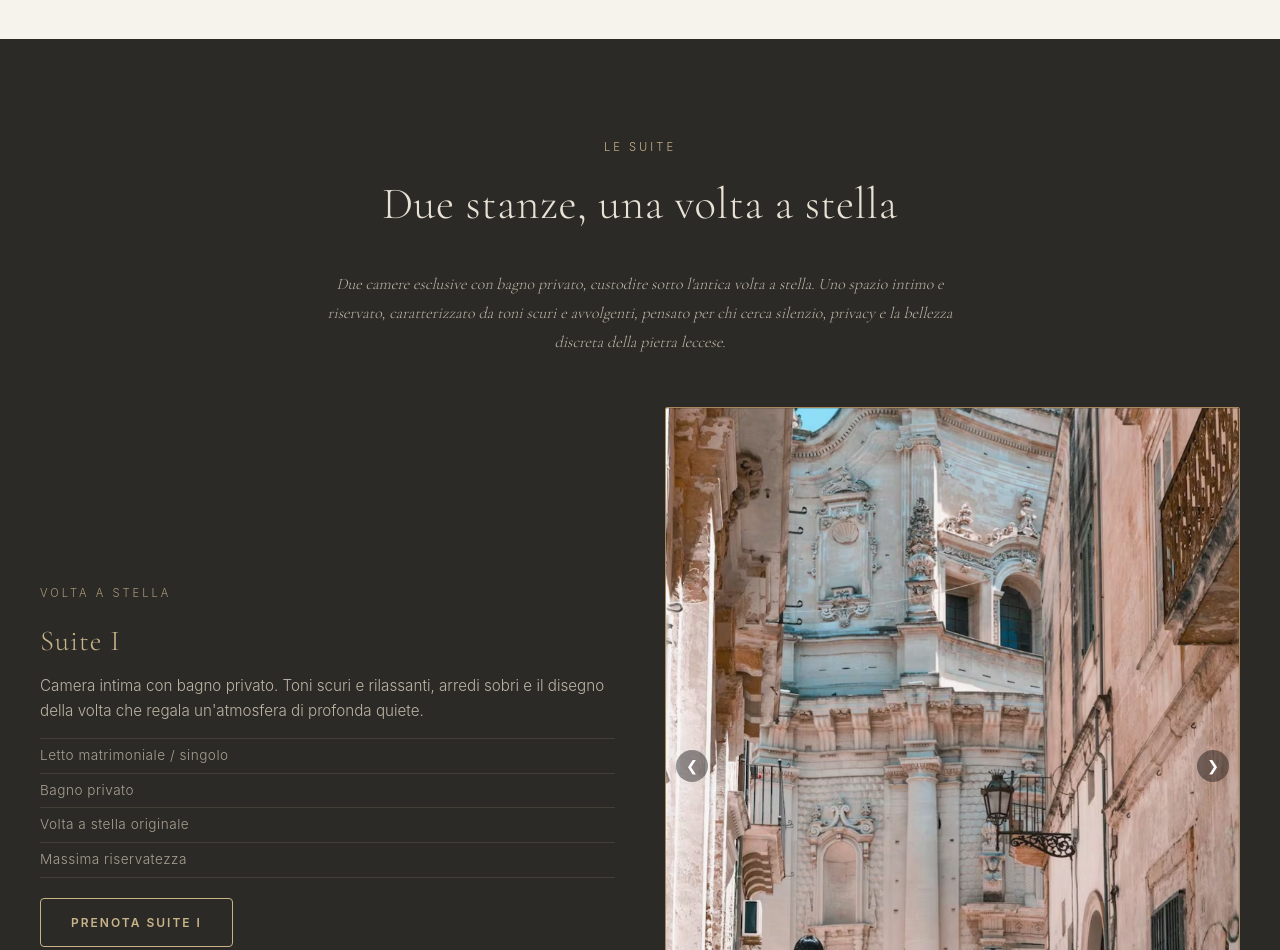
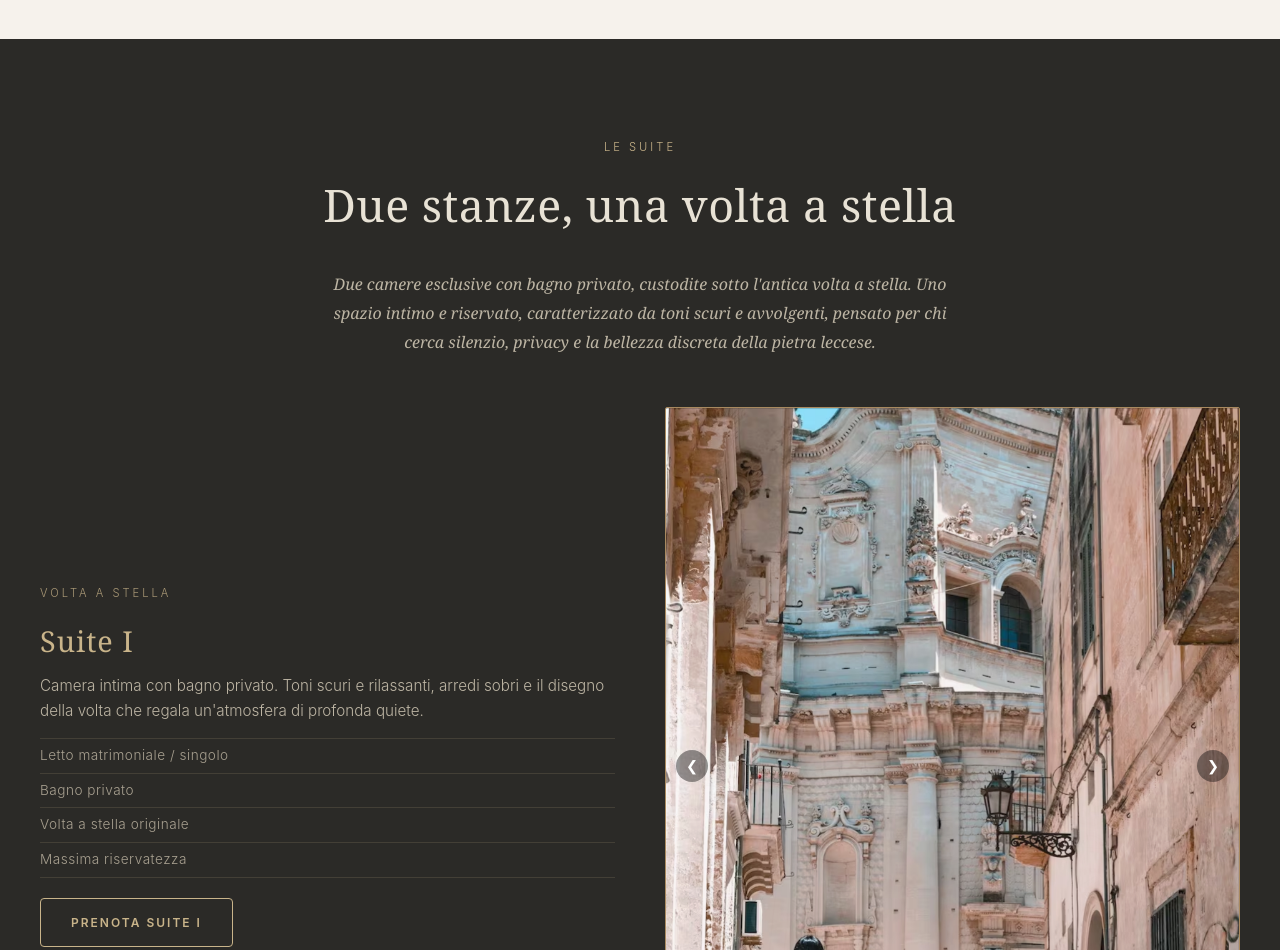
Before and after one commit to vividomus/sitocasalecce, a plain HTML site: page index.html in a window 1280 px wide. Shown: the part 1660-2610 px from the top of the page. Drawn offline with nearby package versions, Linux system fonts and the light colour scheme.

Commit message:
Add files via upload

```diff
--- a/index.html
+++ b/index.html
@@ -37,7 +37,11 @@
     line-height:1.6;
     font-weight:300;
   }
-  h1,h2,h3,h4{font-family:"Cormorant Garamond",Georgia,serif;font-weight:400;letter-spacing:.5px}
+  h1,h2,h3,h4{
+    font-family:Georgia, Cambria,"Times New Roman",Times,serif;
+    font-weight:400;
+    letter-spacing:.5px;
+  }
   a{color:inherit;text-decoration:none}
   img{max-width:100%;display:block}
 
@@ -50,7 +54,10 @@
     border-bottom:1px solid var(--line);
     gap: 20px;
   }
-  .logo{font-family:"Cormorant Garamond",Georgia,serif;font-size:1.4rem;letter-spacing:2px;text-transform:uppercase;white-space:nowrap;}
+  .logo{
+    font-family:Georgia, Cambria,"Times New Roman",Times,serif;
+    font-size:1.4rem;letter-spacing:2px;text-transform:uppercase;white-space:nowrap;
+  }
   .logo span{color:var(--gold)}
 
   nav ul{display:flex;gap:24px;list-style:none;align-items:center;}
@@ -215,7 +222,7 @@
   .suites-intro{
     max-width:650px;margin:0 auto 50px;text-align:center;
     font-size:1rem;line-height:1.8;color:#bdb5a4;font-style:italic;
-    font-family:"Cormorant Garamond",Georgia,serif;
+    font-family:Georgia, Cambria,"Times New Roman",Times,serif;
   }
   .suite-card{
     display:grid;grid-template-columns:1fr 1fr;gap:50px;
@@ -597,14 +604,6 @@
 </a>
 
 <script>
-  // Caricamento asincrono dei Google Fonts in background dopo il rendering iniziale per azzerare il blocco critico
-  window.addEventListener('load', () => {
-    const link = document.createElement('link');
-    link.rel = 'stylesheet';
-    link.href = 'https://fonts.googleapis.com/css2?family=Cormorant+Garamond:wght@300;400;500;600&family=Inter:wght@300;400;500&display=swap';
-    document.head.appendChild(link);
-  });
-
   function selectSolution(solutionName) {
     const select = document.getElementById('solution-select');
     if(select) { select.value = solutionName; }
@@ -790,7 +789,7 @@
       apt_f3_l:"Servicios",apt_f3_v:"Cocina, sala, baño",apt_f4_l:"Ubicación",apt_f4_v:"Cerca del centro",
       btn_book_apt:"Reservar Apartamento",
       suite_label:"Las suites",suite_title:"Dos habitaciones, una bóveda estrellada",
-      suite_intro:"Dos habitaciones exclusivas con bagno privado, resguardadas bajo una antigua bóveda estrellada. Un espacio íntimo y reservado, con tonos oscuros y envolventes, diseñado para quienes buscan silencio, privacidad y la discreta belleza de la piedra de Lecce.",
+      suite_intro:"Dos habitaciones exclusivas con baño privado, resguardadas bajo una antigua bóveda estrellada. Un espacio íntimo y reservado, con tonos oscuros y envolventes, diseñado para quienes buscan silencio, privacidad y la discreta belleza de la piedra de Lecce.",
       suite_volta:"Bóveda estrellada",
       suite1_name:"Suite I",suite1_desc:"Habitación íntima con baño privado. Tonos oscuros y relajantes, mobiliario sobrio y el diseño de la bóveda que ofrece una atmósfera de profunda tranquilidad.",
       suite1_f1:"Cama doble / individual",suite1_f2:"Baño privado",suite1_f3:"Bóveda estrellada original",suite1_f4:"Máxima privacidad",
@@ -800,14 +799,14 @@
       btn_book_suite2:"Reservar Suite II",
       loc_label:"Ubicación",loc_title:"En el corazón barroco de Lecce",
       loc_p1:"ViviDomus goza de una ubicación estratégica a un paso de Porta San Biagio. A pie se llega fácilmente a la Piazza del Duomo, el Teatro Romano y las maravillas del centro storico.",
-      loc_p2:"La base ideal para explorar la ciudad a pie y desplazarse cómodamente hacia las hermosas playas de Salento.",
+      loc_p2:"La base ideal para explorar la ciudad a pie e desplazarse cómodamente hacia las hermosas playas de Salento.",
       book_label:"Reserva",book_title:"Reserva tu estancia",book_subtitle:"Envía la solicitud: te responderemos con la confirmación de disponibilidad.",
       form_lbl_name:"Nombre",form_lbl_email:"Correo electrónico",form_lbl_solution:"Alojamiento",
       form_lbl_arrival:"Llegada",form_lbl_departure:"Salida",form_lbl_guests:"Huéspedes",form_lbl_msg:"Mensaje",
       form_name:"Nombre y apellido",form_email:"Dirección de correo",form_select:"Selecciona el alojamiento",
-      form_opt1:"Appartamento Principale",form_opt2:"Suite I",form_opt3:"Suite II",
-      form_msg:"Message o peticiones especiales (opcional)",form_send:"Enviar solicitud",
-      ct_label:"Contacto",ct_title:"Hablemos",ct_phone:"Telefono",ct_wa:"Escríbenos por WhatsApp",
+      form_opt1:"Apartamento Principal",form_opt2:"Suite I",form_opt3:"Suite II",
+      form_msg:"Mensaje o peticiones especiales (opcional)",form_send:"Enviar solicitud",
+      ct_label:"Contacto",ct_title:"Hablemos",ct_phone:"Teléfono",ct_wa:"Escríbenos por WhatsApp",
       footer:"© 2026 ViviDomus — Todos los derechos reservados"
     }
   };
```
